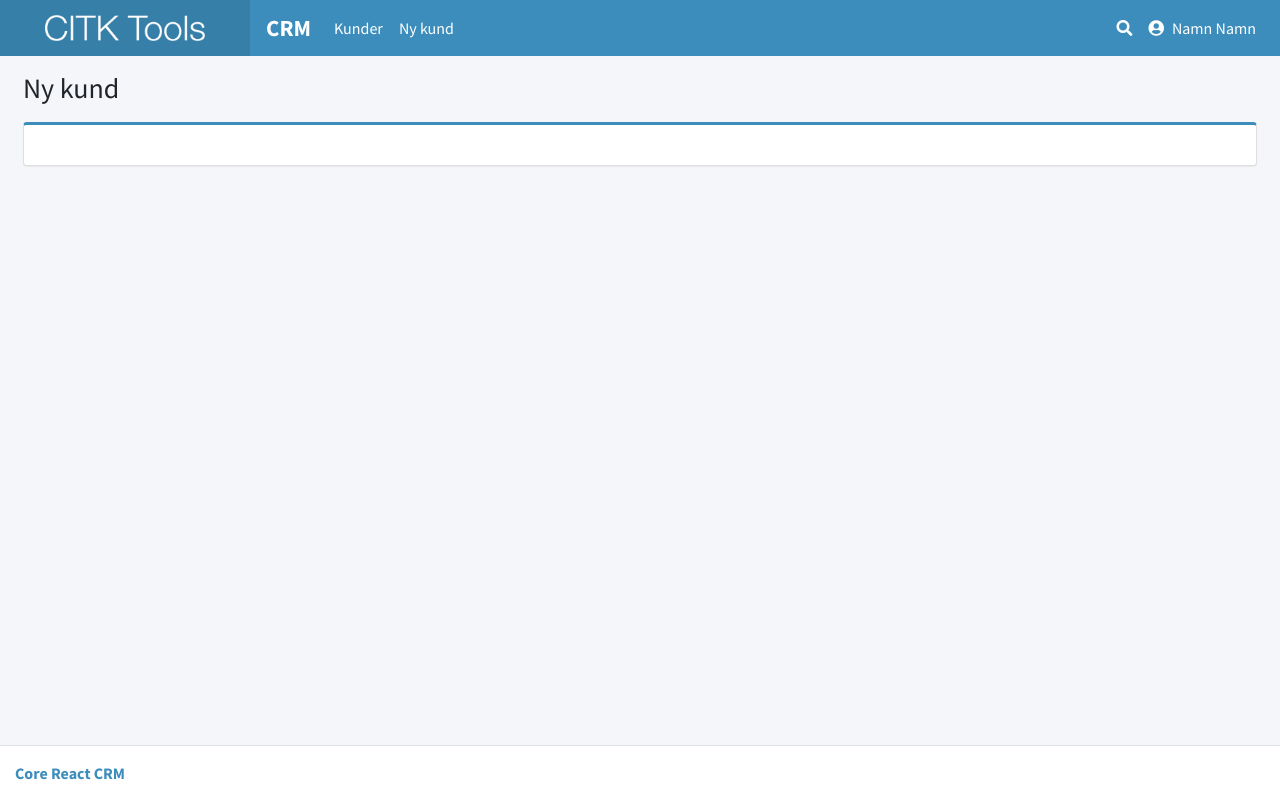
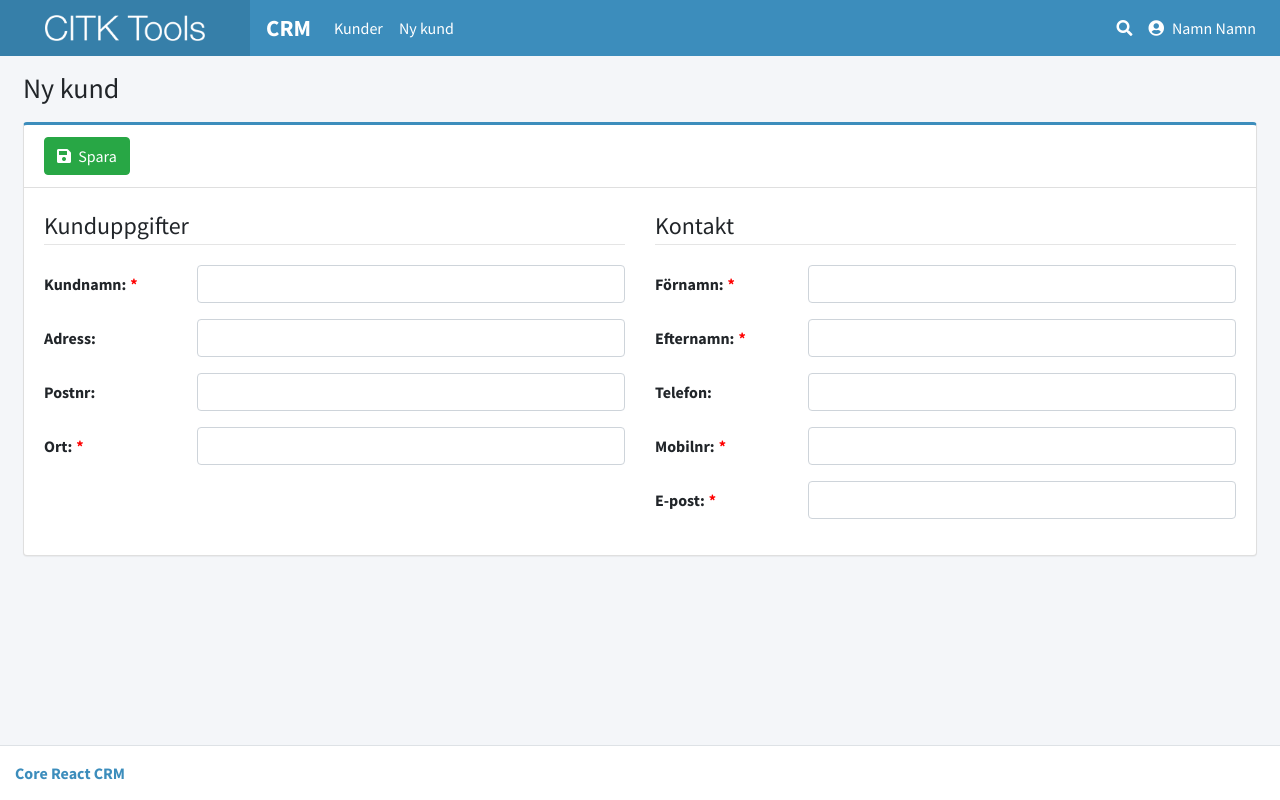
Before and after one commit to chrisronn/core-react, a React (Create React App) app: page /customer/create in a window 1280 px wide. Built offline with nearby package versions, Linux system fonts and the light colour scheme.

Commit message:
Create customer

```diff
--- a/src/components/page/CustomerCreate.js
+++ b/src/components/page/CustomerCreate.js
@@ -1,12 +1,19 @@
 import React from 'react';
 
 import { useDispatch} from "react-redux";
-import { updateSidebarClass } from "../../redux/actions/index";
+import { updateSidebarClass, createCustomer } from "../../redux/actions/index";
+import useGenericForm from '../hooks/GenericForm';
 
 const CustomerCreate = () => {
 
     const dispatch = useDispatch();
     dispatch(updateSidebarClass("noSideMenu"));
+
+    const create = () => {
+        dispatch(createCustomer(inputs));
+    }
+
+    const { inputs, handleInputChange, handleSubmit } = useGenericForm(create);
 
     return (
         <section className="content">
@@ -15,11 +22,98 @@ const CustomerCreate = () => {
                 <h3 className="m-0 mb-3">Ny kund</h3>
 
                 <div className="card card-primary card-outline">
-                    <div className="card-body">
 
-                    </div>
+                    <form name="form" onSubmit={handleSubmit}>
+
+                        <div className="card-header clearfix">
+                            <div className="float-left mb-1 mb-sm-0">
+                            <button type="submit" className="btn btn-success mr-2">
+                                <i className="fas fa-save mr-1"></i> Spara
+                            </button>
+                            </div>
+                        </div>
+                        <div className="card-body">
+
+                            <div className="row">
+
+                                <div className="col-sm-6">
+
+                                    <legend>Kunduppgifter</legend>
+
+                                    <div className="form-group row">
+                                        <label className="col-sm-5 col-md-4 col-lg-3 col-form-label">Kundnamn:<span className="required-icon">*</span></label>
+                                        <div className="col-sm-7 col-md-8 col-lg-9">
+                                        <input type="text" name="name" className="form-control" value={inputs.name} onChange={handleInputChange} required/>
+                                        </div>
+                                    </div>
+
+                                    <div className="form-group row">
+                                        <label className="col-sm-5 col-md-4 col-lg-3 col-form-label">Adress:</label>
+                                        <div className="col-sm-7 col-md-8 col-lg-9">
+                                        <input type="text" name="address" className="form-control" value={inputs.address} onChange={handleInputChange}/>
+                                        </div>
+                                    </div>
+
+                                    <div className="form-group row">
+                                        <label className="col-sm-5 col-md-4 col-lg-3 col-form-label">Postnr:</label>
+                                        <div className="col-sm-7 col-md-8 col-lg-9">
+                                        <input type="text" name="zipcode" className="form-control" value={inputs.zipcode} onChange={handleInputChange}/>
+                                        </div>
+                                    </div>
+
+                                    <div className="form-group row">
+                                        <label className="col-sm-5 col-md-4 col-lg-3 col-form-label">Ort:<span className="required-icon">*</span></label>
+                                        <div className="col-sm-7 col-md-8 col-lg-9">
+                                        <input type="text" name="city" className="form-control" value={inputs.city} onChange={handleInputChange} required/>
+                                        </div>
+                                    </div>
+
+                                </div>
+                                <div className="col-sm-6">
+
+                                    <legend>Kontakt</legend>
+
+                                    <div className="form-group row">
+                                        <label className="col-sm-5 col-md-4 col-lg-3 col-form-label">Förnamn:<span className="required-icon">*</span></label>
+                                        <div className="col-sm-7 col-md-8 col-lg-9">
+                                        <input type="text" name="firstname" className="form-control" value={inputs.firstname} onChange={handleInputChange} required/>
+                                        </div>
+                                    </div>
+
+                                    <div className="form-group row">
+                                        <label className="col-sm-5 col-md-4 col-lg-3 col-form-label">Efternamn:<span className="required-icon">*</span></label>
+                                        <div className="col-sm-7 col-md-8 col-lg-9">
+                                        <input type="text" name="lastname" className="form-control" value={inputs.lastname} onChange={handleInputChange} required/>
+                                        </div>
+                                    </div>
+
+                                    <div className="form-group row">
+                                        <label className="col-sm-5 col-md-4 col-lg-3 col-form-label">Telefon:</label>
+                                        <div className="col-sm-7 col-md-8 col-lg-9">
+                                        <input type="text" name="phone" className="form-control" value={inputs.phone} onChange={handleInputChange}/>
+                                        </div>
+                                    </div>
+
+                                    <div className="form-group row">
+                                        <label className="col-sm-5 col-md-4 col-lg-3 col-form-label">Mobilnr:<span className="required-icon">*</span></label>
+                                        <div className="col-sm-7 col-md-8 col-lg-9">
+                                        <input type="text" name="mobilephone" className="form-control" value={inputs.mobilephone} onChange={handleInputChange} required/>
+                                        </div>
+                                    </div>
+
+                                    <div className="form-group row">
+                                        <label className="col-sm-5 col-md-4 col-lg-3 col-form-label">E-post:<span className="required-icon">*</span></label>
+                                        <div className="col-sm-7 col-md-8 col-lg-9">
+                                        <input type="text" name="email" className="form-control" value={inputs.email} onChange={handleInputChange} required/>
+                                        </div>
+                                    </div>
+
+                                </div>
+
+                            </div>
+                        </div>
+                    </form>
                 </div>
-
             </div>
         </section>
     );
--- a/src/components/page/CustomerEdit.js
+++ b/src/components/page/CustomerEdit.js
@@ -1,21 +1,17 @@
 import React from 'react';
-import { useSelector} from "react-redux";
-import useCustomerForm from '../forms/CustomerForm';
+import { useDispatch } from "react-redux";
+import useCustomerForm from '../hooks/CustomerForm';
+import { editCustomer } from "../../redux/actions/index";
 
 const CustomerEdit = () => {
 
-  const customer = useSelector(state => state.customer);
+  const dispatch = useDispatch();
 
   const update = () => {
-    alert(
-      `Name: ${inputs.name},
-       Address: ${inputs.address},
-       Zip: ${inputs.zipcode},
-       City: ${inputs.city}`);
+    dispatch(editCustomer(inputs));
   }
 
   //custom hook
-    //const {customer, handleInputChange, handleSubmit} = useCustomerForm(update);
   const {inputs, handleInputChange, handleSubmit} = useCustomerForm(update);
 
   return (
@@ -45,34 +41,34 @@ const CustomerEdit = () => {
 
                 <div className="form-group row">
                   <label className="col-sm-5 col-md-4 col-lg-3 col-form-label">ID:</label>
-                    <div className="col-sm-7 col-md-8 col-lg-9 form-control-plaintext">{customer.id}</div>
+                  <div className="col-sm-7 col-md-8 col-lg-9 form-control-plaintext">{inputs.id}</div>
                 </div>
 
                 <div className="form-group row">
                   <label className="col-sm-5 col-md-4 col-lg-3 col-form-label">Kundnamn:<span className="required-icon">*</span></label>
                   <div className="col-sm-7 col-md-8 col-lg-9">
-                      <input type="text" name="name" className="form-control" value={inputs.name || ''} onChange={handleInputChange} required/>
+                    <input type="text" name="name" className="form-control" value={inputs.name} onChange={handleInputChange} required/>
                   </div>
                 </div>
 
                 <div className="form-group row">
                   <label className="col-sm-5 col-md-4 col-lg-3 col-form-label">Adress:</label>
                   <div className="col-sm-7 col-md-8 col-lg-9">
-                      <input type="text" name="address" className="form-control" value={inputs.address || ''} onChange={handleInputChange}/>
+                    <input type="text" name="address" className="form-control" value={inputs.address} onChange={handleInputChange}/>
                   </div>
                 </div>
 
                 <div className="form-group row">
                   <label className="col-sm-5 col-md-4 col-lg-3 col-form-label">Postnr:</label>
                   <div className="col-sm-7 col-md-8 col-lg-9">
-                      <input type="text" name="zipcode" className="form-control" value={inputs.zipcode || ''} onChange={handleInputChange}/>
+                    <input type="text" name="zipcode" className="form-control" value={inputs.zipcode} onChange={handleInputChange}/>
                   </div>
                 </div>
 
                 <div className="form-group row">
                   <label className="col-sm-5 col-md-4 col-lg-3 col-form-label">Ort:<span className="required-icon">*</span></label>
                   <div className="col-sm-7 col-md-8 col-lg-9">
-                      <input type="text" name="city" className="form-control" value={inputs.city || ''} onChange={handleInputChange} required/>
+                    <input type="text" name="city" className="form-control" value={inputs.city} onChange={handleInputChange} required/>
                   </div>
                 </div>
 
--- a/src/redux/actions/constants.js
+++ b/src/redux/actions/constants.js
@@ -6,6 +6,7 @@ const constants = {
     GET_CUSTOMERS: "GET_CUSTOMERS",
     GET_USER: "GET_USER",
     EDIT_CUSTOMER: "EDIT_CUSTOMER",
+    CREATE_CUSTOMER: "CREATE_CUSTOMER",
 
     UPDATE_CONTENT_HEIGHT: "UPDATE_CONTENT_HEIGHT",
     UPDATE_SIDEBAR_HEIGHT: "UPDATE_SIDEBAR_HEIGHT",
--- a/src/redux/actions/index.js
+++ b/src/redux/actions/index.js
@@ -87,9 +87,35 @@ export function getCustomers() {
 };
 
 export function editCustomer(customer) {
-  // TODO:
+
+  // TODO: this logic is for dev only. Add API-calls
   return {
     type: C.EDIT_CUSTOMER,
     payload: customer
   }
 };
+
+export function createCustomer(inputs) {
+
+  // TODO: this logic is for dev only. Add API-calls
+  let cust = {};
+  let custId = (Math.floor(Math.random() * 10000) + 2000).toString();
+  cust.id = custId.toString();
+  cust.name = inputs.name;
+  cust.address = inputs.address;
+  cust.zipcode = inputs.zipcode;
+  cust.city = inputs.city;
+
+  let cont = {};
+  cont.custid = custId;
+  cont.firstname = inputs.firstname;
+  cont.lastname = inputs.lastname;
+  cont.phone = inputs.phone;
+  cont.mobilephone = inputs.mobilephone;
+  cont.email = inputs.email;
+
+  return {
+    type: C.CREATE_CUSTOMER,
+    payload: cust
+  }
+};
--- a/src/redux/reducers/index.js
+++ b/src/redux/reducers/index.js
@@ -67,6 +67,13 @@ const rootReducer = (state = initialState, action) => {
         };
     }
 
+    if (action.type === C.CREATE_CUSTOMER) {
+        return {
+            ...state,
+            customer: action.payload
+        };
+    }
+
     return state;
 };
 
--- a/src/redux/reducers/initialState.js
+++ b/src/redux/reducers/initialState.js
@@ -1,7 +1,9 @@
 
 const initialState = {
     customer: {},
+    contact: {},
     customers: [],
+    contacts: [],
     user: {},
     contentHeight: "",
     sidebarHeight: "",
```
Also changed, not shown: src/components/hooks/ContactForm.js (added, +29 -0 lines), src/components/hooks/CustomerForm.js (renamed from src/components/forms/CustomerForm.js), src/components/hooks/GenericForm.js (renamed from src/components/forms/GenericForm.js). Lines whose indentation alone changed are shown as unchanged.
